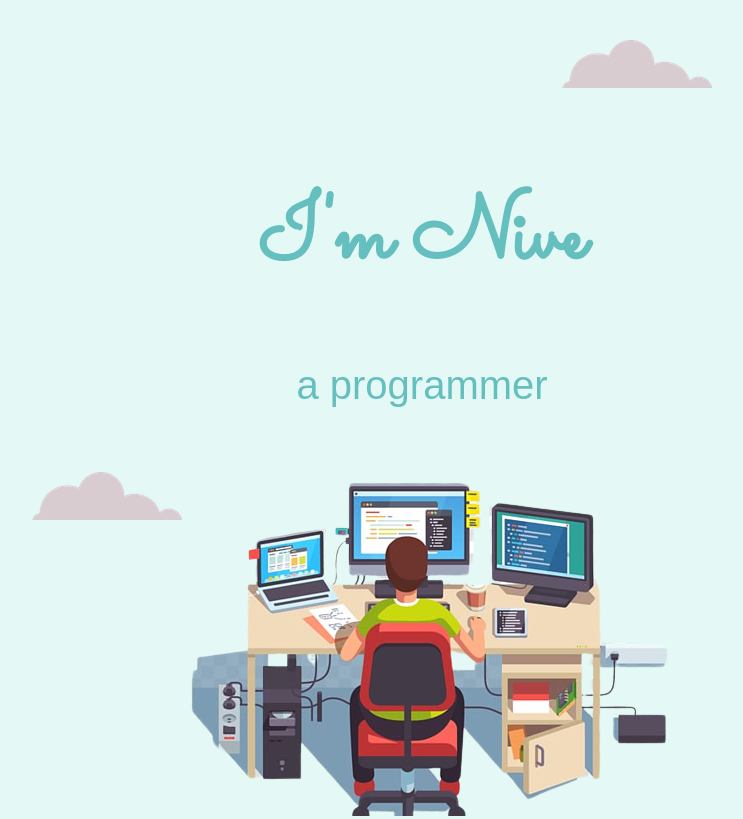
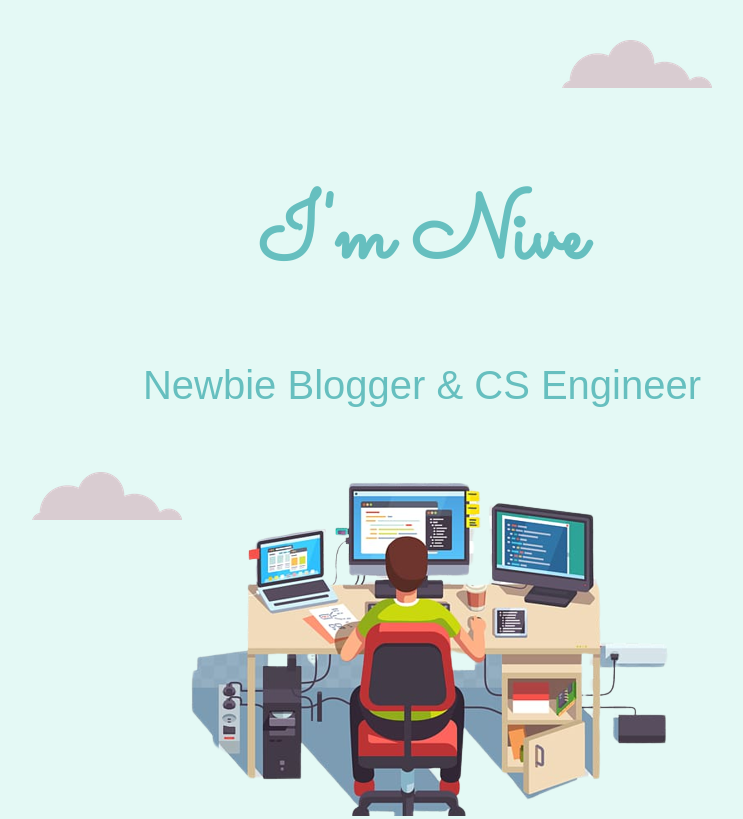
Before and after one commit to nivevj/Simple-portfolio-website, a plain HTML site: page index.html in a window 1280 px wide. Shown: the top 819 px of the page, without its empty margins (218-961 px from the left). Drawn offline with Linux system fonts and the light colour scheme.

Commit message:
Update index.html

```diff
--- a/index.html
+++ b/index.html
@@ -18,7 +18,7 @@
   <div class="top">
     <img class="top-cloud" src="images/cloud.png" alt="cloud-img">
     <h1>I'm Nive</h1>
-    <h2>a programmer</h2>
+    <h2>Newbie Blogger & CS Engineer</h2>
     <img class="bottom-cloud" src="images/cloud.png" alt="cloud-img">
     <img src="images/head.png" alt="programmer-img">
   </div>
```
